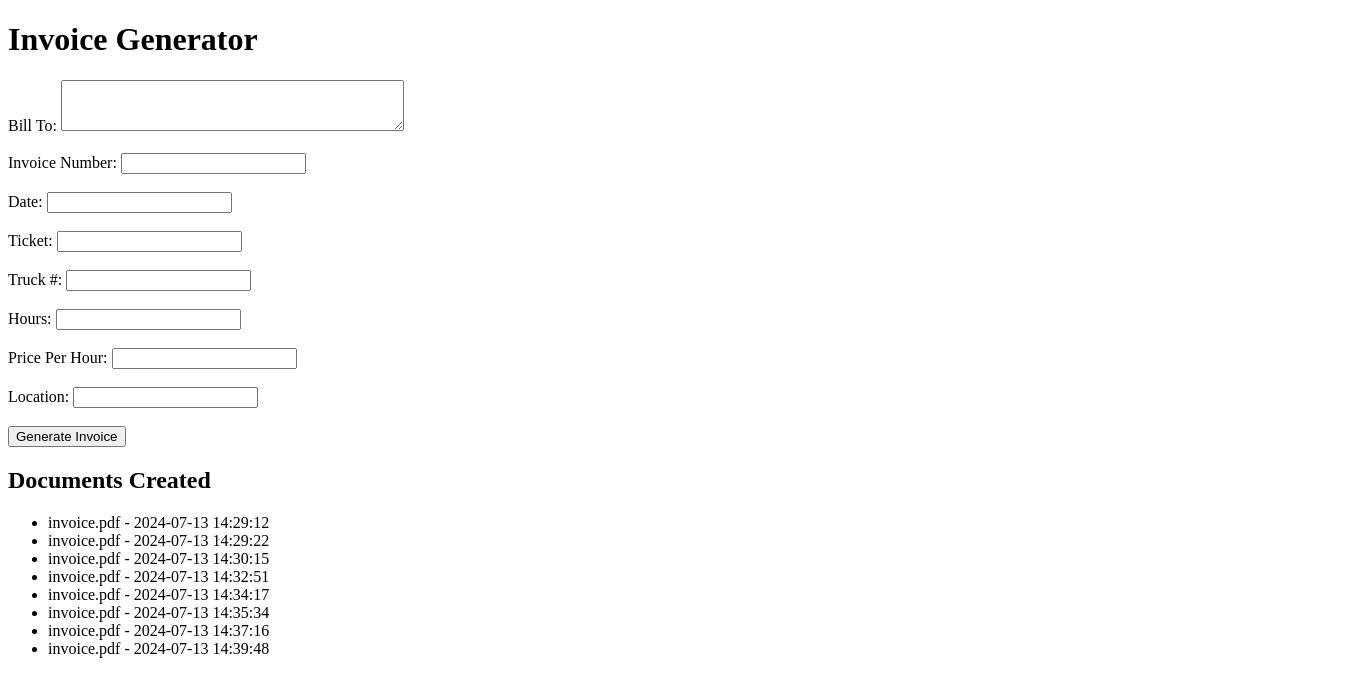
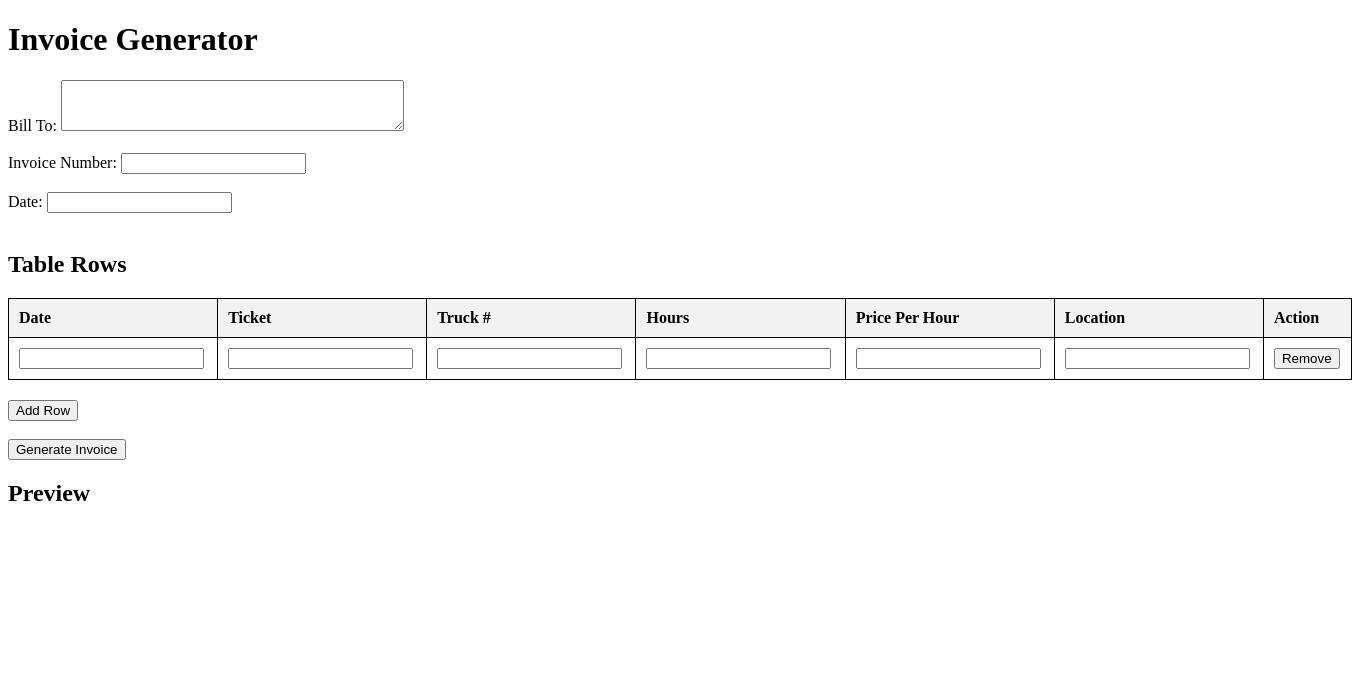
Before and after one commit to aReinoso007/invoice_generator, a Flask app: page / in a window 1360 px wide. Shown: the top 697 px of the page. Run offline with Flask 3, Linux system fonts and the light colour scheme.

Commit message:
multiple rows and preview

```diff
--- a/app.py
+++ b/app.py
@@ -31,26 +31,38 @@ def index():
 @app.route('/generate-invoice', methods=['POST'])
 def generate_invoice():
     data = request.json
+    print("Received data:", data)
 
     # Extract and format additional fields
-    bill_to = data.get('bill_to', '')
-    invoice_number = data.get('invoice_number', '')
-    date = data.get('date', '')
+    bill_to = data.get('bill_to', [''])[0]
+    invoice_number = data.get('invoice_number', [''])[0]
+    date = data.get('date', [''])[0]
+    print("Bill To:", bill_to)
+    print("Invoice Number:", invoice_number)
+    print("Date:", date)
 
-    # Create a DataFrame with the remaining data
-    invoice_data = {
-        'date': [data.get('date', '')],
-        'ticket': [data.get('ticket', '')],
-        'truck': [data.get('truck', '')],
-        'hours': [data.get('hours', 0)],
-        'price': [data.get('price', 0)],
-        'location': [data.get('location', '')]
+    # Ensure table data is in list format
+    table_data = {
+        'date': data.get('table_date[]', []),
+        'ticket': data.get('table_ticket[]', []),
+        'truck': data.get('table_truck[]', []),
+        'hours': data.get('table_hours[]', []),
+        'price': data.get('table_price[]', []),
+        'location': data.get('table_location[]', [])
     }
 
-    df = pd.DataFrame(invoice_data)
-    df["Total"] = df["hours"].astype(int) * df["price"].astype(int)
+    print("Table data:", table_data)
+
+    df = pd.DataFrame(table_data)
+
+    # Replace empty strings with zero before converting to float
+    df["hours"] = df["hours"].replace('', 0).astype(float)
+    df["price"] = df["price"].replace('', 0).astype(float)
+
+    df["Total"] = df["hours"] * df["price"]
     total_hours = df["hours"].sum()
     total_amount = df["Total"].sum()
+    print("DataFrame:", df)
 
     # Create a PDF
     output = io.BytesIO()
@@ -85,36 +97,37 @@ def generate_invoice():
     bold_style = ParagraphStyle(name='Bold', parent=styles['Normal'], fontName='Helvetica-Bold')
 
     # Add table header with bold text
-    table_data = [
-        [
-            Paragraph('Date', bold_style),
-            Paragraph('Ticket', bold_style),
-            Paragraph('Truck #', bold_style),
-            Paragraph('Hours', bold_style),
-            Paragraph('Price Per Hour', bold_style),
-            Paragraph('Total', bold_style),
-            Paragraph('Location', bold_style)
-        ]
+    table_header = [
+        Paragraph('Date', bold_style),
+        Paragraph('Ticket', bold_style),
+        Paragraph('Truck #', bold_style),
+        Paragraph('Hours', bold_style),
+        Paragraph('Price Per Hour', bold_style),
+        Paragraph('Total', bold_style),
+        Paragraph('Location', bold_style)
     ]
 
-    # Add rows to the table
+    # Create table data for PDF
+    table_data_pdf = [table_header]
     for index, row in df.iterrows():
-        table_data.append([
-            str(row['date']),
-            str(row['ticket']),
-            str(row['truck']),
-            str(row['hours']),
-            str(row['price']),
-            str(row['Total']),
-            Paragraph(str(row['location']), styles['Normal'])
+        table_data_pdf.append([
+            row['date'],
+            row['ticket'],
+            row['truck'],
+            row['hours'],
+            row['price'],
+            row['Total'],
+            Paragraph(row['location'], styles['Normal'])
         ])
 
     # Add summary row
-    table_data.append(['', '', '', f'Total Hours: {total_hours}', '', f'Total: {total_amount}', ''])
+    table_data_pdf.append(['', '', '', f'Total Hours: {total_hours}', '', f'Total: {total_amount}', ''])
+
+    print("PDF Table Data:", table_data_pdf)
 
     # Create the table
     col_widths = [(width - 2 * margin) / 7] * 7  # Adjust column widths to fill the page width with margins
-    table = Table(table_data, colWidths=col_widths)
+    table = Table(table_data_pdf, colWidths=col_widths)
     table.setStyle(TableStyle([
         ('BACKGROUND', (0, 0), (-1, 0), colors.transparent),
         ('TEXTCOLOR', (0, 0), (-1, 0), colors.black),
@@ -137,6 +150,8 @@ def generate_invoice():
 
     output.seek(0)
 
+    print("PDF generated successfully.")
+
     # Log the document creation
     log_entry = {
         "filename": "invoice.pdf",
--- a/log.json
+++ b/log.json
@@ -1 +1 @@
-[{"filename": "invoice.pdf", "timestamp": "2024-07-13 14:29:12"}, {"filename": "invoice.pdf", "timestamp": "2024-07-13 14:29:22"}, {"filename": "invoice.pdf", "timestamp": "2024-07-13 14:30:15"}, {"filename": "invoice.pdf", "timestamp": "2024-07-13 14:32:51"}, {"filename": "invoice.pdf", "timestamp": "2024-07-13 14:34:17"}, {"filename": "invoice.pdf", "timestamp": "2024-07-13 14:35:34"}, {"filename": "invoice.pdf", "timestamp": "2024-07-13 14:37:16"}, {"filename": "invoice.pdf", "timestamp": "2024-07-13 14:39:48"}]
+[{"filename": "invoice.pdf", "timestamp": "2024-07-13 14:29:12"}, {"filename": "invoice.pdf", "timestamp": "2024-07-13 14:29:22"}, {"filename": "invoice.pdf", "timestamp": "2024-07-13 14:30:15"}, {"filename": "invoice.pdf", "timestamp": "2024-07-13 14:32:51"}, {"filename": "invoice.pdf", "timestamp": "2024-07-13 14:34:17"}, {"filename": "invoice.pdf", "timestamp": "2024-07-13 14:35:34"}, {"filename": "invoice.pdf", "timestamp": "2024-07-13 14:37:16"}, {"filename": "invoice.pdf", "timestamp": "2024-07-13 14:39:48"}, {"filename": "invoice.pdf", "timestamp": "2024-07-13 15:06:00"}, {"filename": "invoice.pdf", "timestamp": "2024-07-13 15:10:44"}, {"filename": "invoice.pdf", "timestamp": "2024-07-13 15:10:59"}, {"filename": "invoice.pdf", "timestamp": "2024-07-13 15:17:31"}]
--- a/templates/index.html
+++ b/templates/index.html
@@ -4,6 +4,23 @@
     <meta charset="UTF-8">
     <meta name="viewport" content="width=device-width, initial-scale=1.0">
     <title>Invoice Generator</title>
+    <style>
+        table {
+            width: 100%;
+            border-collapse: collapse;
+            margin-bottom: 20px;
+        }
+        table, th, td {
+            border: 1px solid black;
+        }
+        th, td {
+            padding: 10px;
+            text-align: left;
+        }
+        th {
+            background-color: #f2f2f2;
+        }
+    </style>
 </head>
 <body>
     <h1>Invoice Generator</h1>
@@ -14,22 +31,110 @@
         <input type="text" id="invoice_number" name="invoice_number"><br><br>
         <label for="date">Date:</label>
         <input type="text" id="date" name="date"><br><br>
-        <label for="ticket">Ticket:</label>
-        <input type="text" id="ticket" name="ticket"><br><br>
-        <label for="truck">Truck #:</label>
-        <input type="text" id="truck" name="truck"><br><br>
-        <label for="hours">Hours:</label>
-        <input type="text" id="hours" name="hours"><br><br>
-        <label for="price">Price Per Hour:</label>
-        <input type="text" id="price" name="price"><br><br>
-        <label for="location">Location:</label>
-        <input type="text" id="location" name="location"><br><br>
+
+        <h2>Table Rows</h2>
+        <table id="invoice-table">
+            <thead>
+                <tr>
+                    <th>Date</th>
+                    <th>Ticket</th>
+                    <th>Truck #</th>
+                    <th>Hours</th>
+                    <th>Price Per Hour</th>
+                    <th>Location</th>
+                    <th>Action</th>
+                </tr>
+            </thead>
+            <tbody id="table-body">
+                <tr>
+                    <td><input type="text" name="table_date[]"></td>
+                    <td><input type="text" name="table_ticket[]"></td>
+                    <td><input type="text" name="table_truck[]"></td>
+                    <td><input type="text" name="table_hours[]"></td>
+                    <td><input type="text" name="table_price[]"></td>
+                    <td><input type="text" name="table_location[]"></td>
+                    <td><button type="button" onclick="removeRow(this)">Remove</button></td>
+                </tr>
+            </tbody>
+        </table>
+        <button type="button" onclick="addRow()">Add Row</button><br><br>
         <input type="submit" value="Generate Invoice">
     </form>
 
-    <h2>Documents Created</h2>
-    <ul id="document-list"></ul>
+    <h2>Preview</h2>
+    <div id="preview"></div>
 
-    <script src="{{ url_for('static', filename='script.js') }}"></script>
+    <script>
+        function addRow() {
+            const tableBody = document.getElementById('table-body');
+            const newRow = document.createElement('tr');
+            newRow.innerHTML = `
+                <td><input type="text" name="table_date[]"></td>
+                <td><input type="text" name="table_ticket[]"></td>
+                <td><input type="text" name="table_truck[]"></td>
+                <td><input type="text" name="table_hours[]"></td>
+                <td><input type="text" name="table_price[]"></td>
+                <td><input type="text" name="table_location[]"></td>
+                <td><button type="button" onclick="removeRow(this)">Remove</button></td>
+            `;
+            tableBody.appendChild(newRow);
+            updatePreview();
+        }
+
+        function removeRow(button) {
+            const row = button.parentNode.parentNode;
+            row.parentNode.removeChild(row);
+            updatePreview();
+        }
+
+        document.getElementById('invoice-form').addEventListener('input', updatePreview);
+
+        function updatePreview() {
+            const tableBody = document.getElementById('table-body');
+            let previewHTML = '<table><thead><tr><th>Date</th><th>Ticket</th><th>Truck #</th><th>Hours</th><th>Price Per Hour</th><th>Total</th><th>Location</th></tr></thead><tbody>';
+            const rows = tableBody.getElementsByTagName('tr');
+            for (let i = 0; i < rows.length; i++) {
+                const cells = rows[i].getElementsByTagName('input');
+                let total = 0;
+                if (cells[3].value && cells[4].value) {
+                    total = parseFloat(cells[3].value) * parseFloat(cells[4].value);
+                }
+                previewHTML += '<tr>';
+                for (let j = 0; j < cells.length; j++) {
+                    previewHTML += `<td>${cells[j].value}</td>`;
+                }
+                previewHTML += `<td>${total}</td></tr>`;
+            }
+            previewHTML += '</tbody></table>';
+            document.getElementById('preview').innerHTML = previewHTML;
+        }
+
+        document.getElementById('invoice-form').addEventListener('submit', async function(event) {
+            event.preventDefault();
+            const formData = new FormData(event.target);
+            const data = {};
+            formData.forEach((value, key) => {
+                if (!data[key]) {
+                    data[key] = [];
+                }
+                data[key].push(value);
+            });
+            const response = await fetch('/generate-invoice', {
+                method: 'POST',
+                body: JSON.stringify(data),
+                headers: {
+                    'Content-Type': 'application/json'
+                }
+            });
+            const blob = await response.blob();
+            const url = window.URL.createObjectURL(blob);
+            const a = document.createElement('a');
+            a.href = url;
+            a.download = 'invoice.pdf';
+            document.body.appendChild(a);
+            a.click();
+            a.remove();
+        });
+    </script>
 </body>
 </html>
```
